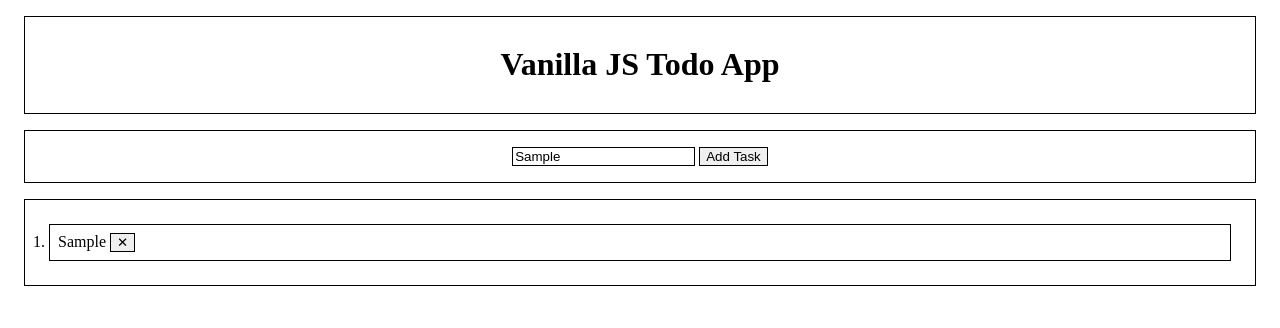
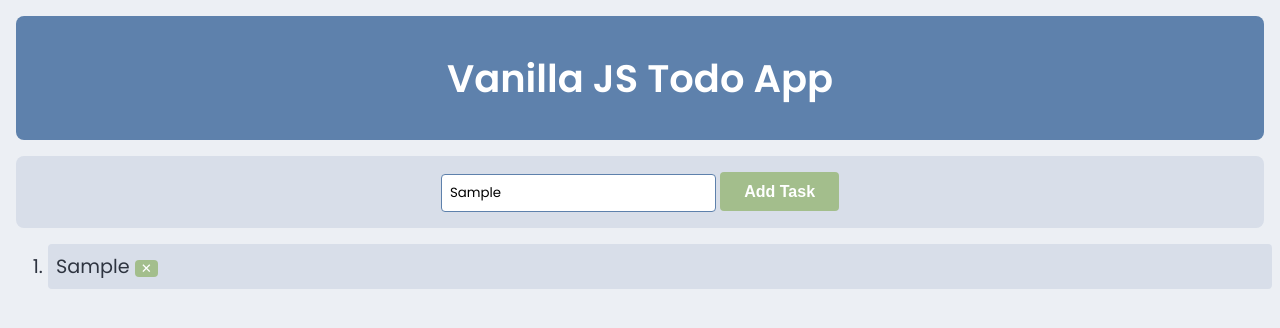
Before and after one commit to gulfaniputra/todo-vanillajs, a website: page index.html in a window 1280 px wide. Both pictures are taken after typing "Sample" into the empty fields and a click on the button "Add Task". Drawn offline with Linux system fonts and the light colour scheme.

Commit message:
Add background colors & change font family

```diff
--- a/assets/stylesheets/style.css
+++ b/assets/stylesheets/style.css
@@ -1,37 +1,83 @@
+:root {
+  --primary-color: #5e81ac;
+  --secondary-color: #a3be8c;
+  --background-color: #eceff4;
+  --text-color: #2e3440;
+}
+
+body {
+  margin: 0;
+  padding: 0;
+  color: var(--text-color);
+  font-family: "Poppins", sans-serif;
+  background-color: var(--background-color);
+}
+
 header {
-  border: 1px solid black;
   margin: 1rem;
   padding: 0.5rem;
+  border-radius: 8px;
+  font-size: 1.2rem;
   text-align: center;
+  color: white;
+  background-color: var(--primary-color);
 }
 
 .todo-form {
-  border: 1px solid black;
   margin: 1rem;
   padding: 1rem;
+  border-radius: 8px;
   text-align: center;
+  background-color: #d8dee9;
 }
 
 .todo-form > label > input {
-  border: 1px solid black;
+  padding: 0.5rem;
+  border-radius: 4px;
+  border: 1px solid var(--primary-color);
+  font-family: "Poppins", sans-serif;
 }
 
 .todo-form > button {
-  border: 1px solid black;
+  border: none;
+  padding: 0.65rem 1.5rem;
+  font-size: 1rem;
+  font-weight: bold;
+  color: white;
+  background-color: var(--secondary-color);
+  border-radius: 4px;
+  cursor: pointer;
+  transition: background-color 0.5s ease;
+}
+
+.todo-form > button:hover {
+  background-color: var(--primary-color);
 }
 
 .todo-list {
-  border: 1px solid black;
-  margin: 1rem;
-  padding: 1rem;
+  /* margin: 1rem; */
+  /* padding: 1rem; */
+  /* background-color: #d8dee9; */
+  /* border-radius: 8px; */
 }
 
 .todo-list > li {
-  border: 1px solid black;
   margin: 0.5rem;
   padding: 0.5rem;
+  border-radius: 4px;
+  font-size: 1.2rem;
+  font-family: "Poppins", sans-serif;
+  background-color: #d8dee9;
 }
 
 .todo-list > li > button {
-  border: 1px solid black;
+  border-radius: 4px;
+  border: none;
+  color: white;
+  background-color: var(--secondary-color);
+  cursor: pointer;
 }
+
+.todo-list > li > button:hover {
+  background-color: var(--primary-color);
+}
--- a/index.html
+++ b/index.html
@@ -5,6 +5,10 @@
     <meta
       name="viewport"
       content="width=device-width, initial-scale=1"
+    />
+    <link
+      rel="stylesheet"
+      href="https://fonts.googleapis.com/css2?family=Poppins:wght@400;500;600&display=swap"
     />
     <link
       rel="stylesheet"
```
